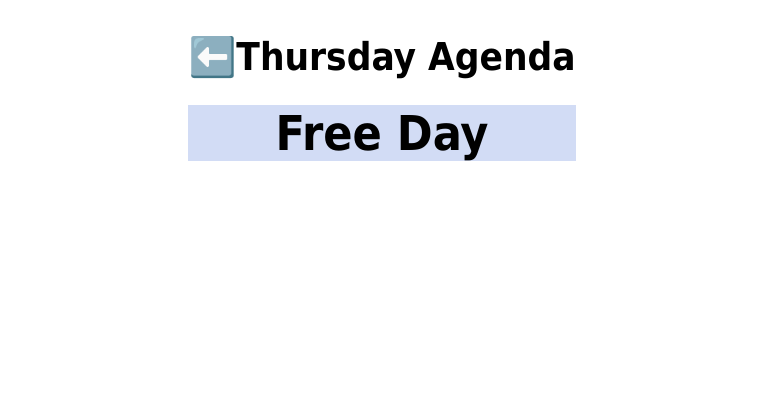
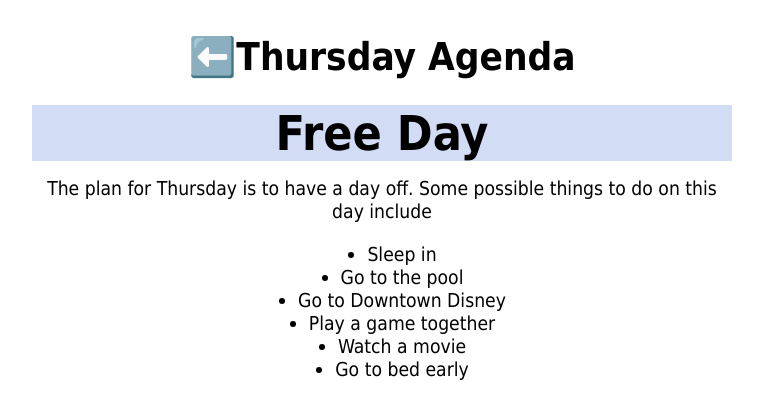
Before and after one commit to theparticleman/disneyland, a plain HTML site: page docs/thursday.html in a window 1280 px wide. Shown: the whole page, without its empty margins (258-1021 px from the left). Drawn offline with Linux system fonts and the light colour scheme.

Commit message:
Add list of stuff to do on Thursday

```diff
--- a/docs/thursday.html
+++ b/docs/thursday.html
@@ -8,12 +8,28 @@
     <meta name="description" content="Thursday Agenda" />
     <link rel="icon" type="image/x-icon" href="favicon.png">
     <link rel="stylesheet" href="site.css">
+    <style>
+        ul {
+            display: flex;
+            flex-direction: column;
+            align-items: center;
+        }
+    </style>
 </head>
 
 <body>
     <main>
         <h1><span onclick="history.back();">⬅️</span>Thursday Agenda</h1>
         <h2>Free Day</h2>
+        The plan for Thursday is to have a day off. Some possible things to do on this day include
+        <ul>
+            <li>Sleep in</li>
+            <li>Go to the pool</li>
+            <li>Go to Downtown Disney</li>
+            <li>Play a game together</li>
+            <li>Watch a movie</li>
+            <li>Go to bed early</li>
+        </ul>
     </main>
 </body>
 
```
